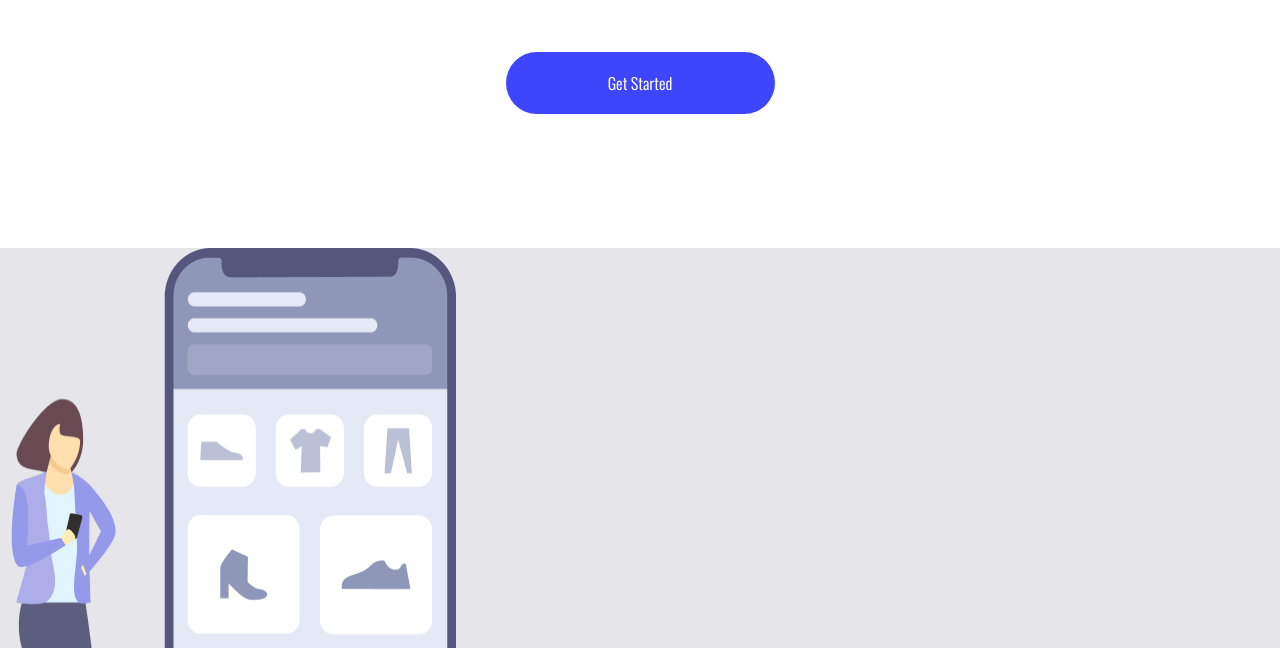
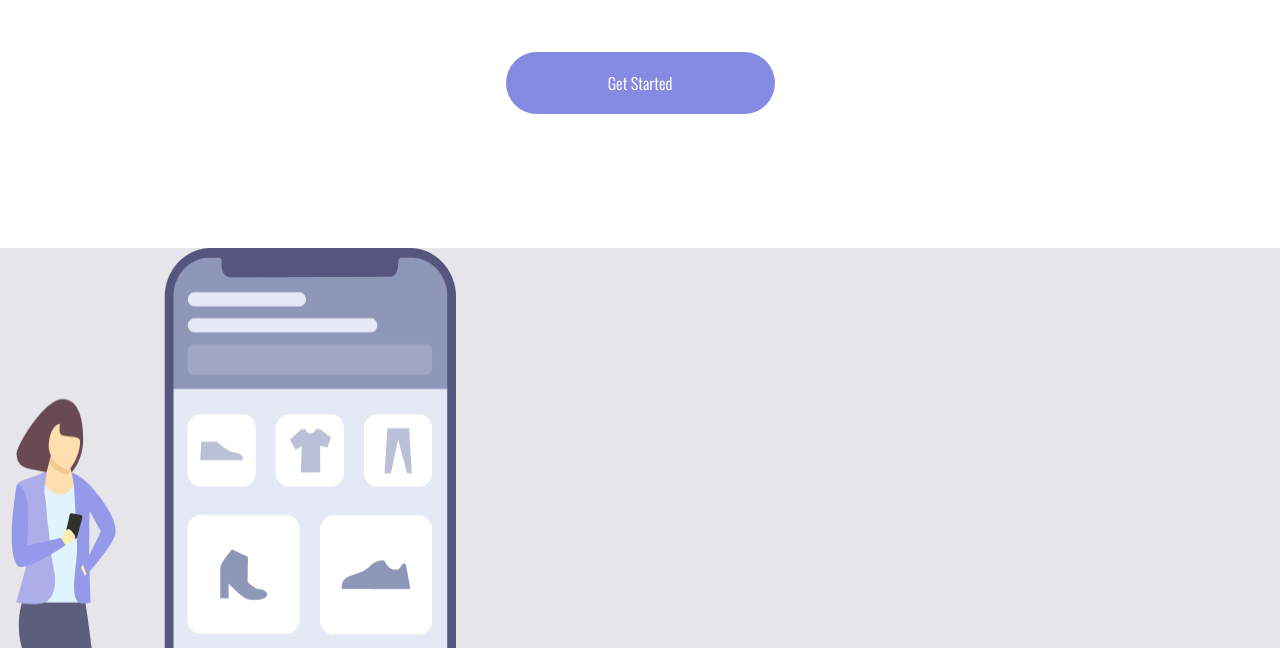
Before and after one commit to CarlinhosGCR/Easy-Shopping-DevClub, a plain HTML site: page index.html in a window 1280 px wide. Shown: the part 152-800 px from the top of the page. Drawn offline with nearby package versions, Linux system fonts and the light colour scheme.

Commit message:
alteração na cor do button

```diff
--- a/Easy _Shopping.CSS
+++ b/Easy _Shopping.CSS
@@ -81,7 +81,7 @@ p {
 
 button {
     color: rgb(255, 255, 255);
-    background: #3d46fa;
+    background: #858ae2;
     width: 269px;
     height: 62px;
     border-radius: 50px;
```
